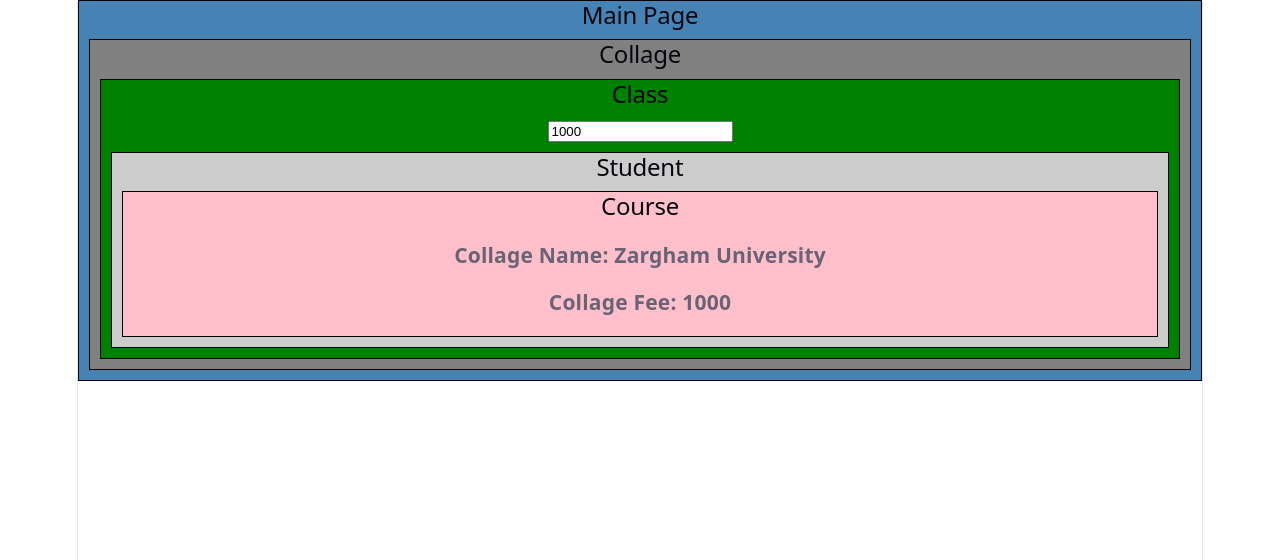
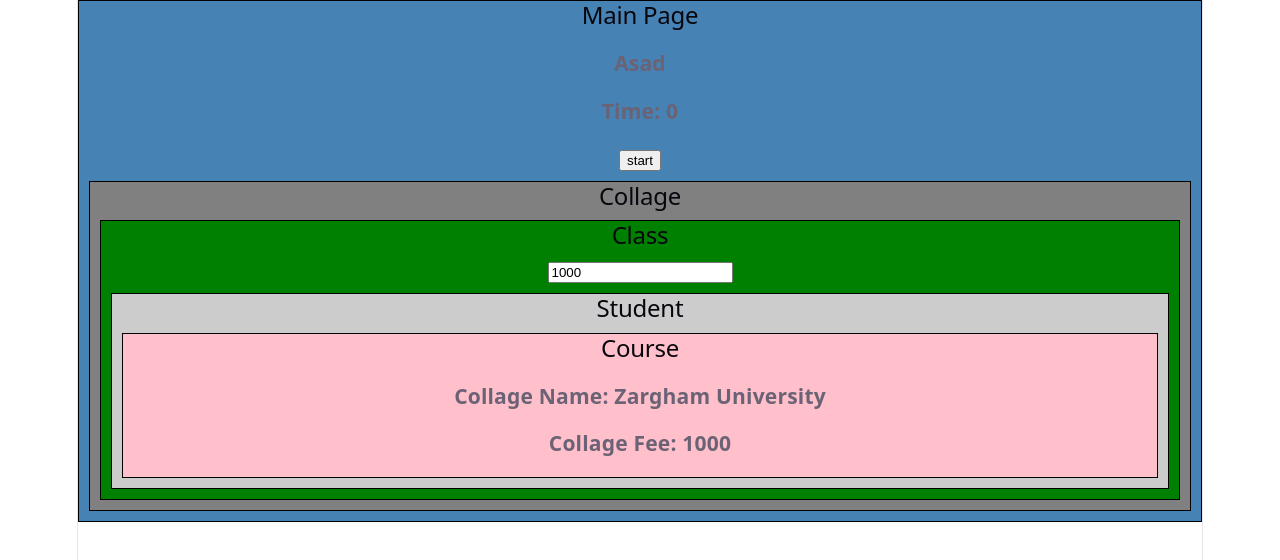
Before and after one commit to mohxinmuhammad/react-cohort, a React (Vite) app: page / in a window 1280 px wide. Shown: the top 560 px of the page. Built offline with nearby package versions, Linux system fonts and the light colour scheme.

Commit message:
useEffects + lifecycle

```diff
--- a/src/App.jsx
+++ b/src/App.jsx
@@ -2,12 +2,74 @@
 import Collage from './components/contextAPI/collage'
 // import { collageContext } from './context/collageContext'
 // import { useContext } from 'react'
+import {useState} from 'react'
+
+import{useEffect} from 'react'
 // useContext
 function App() {
+  const [name, setName] = useState('Asad')
+  const [count, setCount] = useState(0)
+  const [startTimer, setStartTimer] = useState(false)
+  const [timer, setTimer] = useState(0)
+  const [show, setShow] = useState(false)
+
+  // console.log(name);
+
+  const callOnce = (message) => {
+    console.log(message);
+  }
+
+  const counting = () => {
+    if(startTimer){
+      setTimeout(() => {
+        setTimer((timer) => timer + 1);
+        console.log("timer:", timer);
+
+      }, 1000);
+    }
+  }
+
+  // call on all state change
+  useEffect(() => {
+    callOnce("calling on rerender")
+  });
+
+  // call ontime on init
+  useEffect(() => {
+    callOnce("Call Once")
+  }, []);
+
+  // bind with state or props - dependencies
+  useEffect(() => {
+    callOnce("Call on name change")
+  }, [name]);
+
+
+  useEffect(() => {
+    console.log("start timer", startTimer);
+    if(startTimer){
+      console.log("if block");
+
+      counting()
+    }else{
+      setTimer(0);
+    }
+  }, [startTimer, timer])
+  // callOnce()
   return (
     <>
     <section className="lesson-card" style={{ backgroundColor: 'steelblue', border: '1px solid black' }}>
       <h2>Main Page</h2>
+      <h3>{name}</h3>
+      {/* <input type="text" value={name} onChange={ e => {setName(e.target.value)}} />
+      <br />
+      <input type="number" value={count} onChange={ e => {setCount(e.target.value)}} /> */}
+      <div className="row">
+      <h3>Time: {timer}</h3>
+      <button onClick={() => setStartTimer(!startTimer)}> {!startTimer ? "start" : "stop"}</button>
+      {/* <button onCLick={() => setStartTimer(false)}> stop</button> */}
+      </div>
+
       <Collage />
     </section>
       {/* <section id="center">
```
